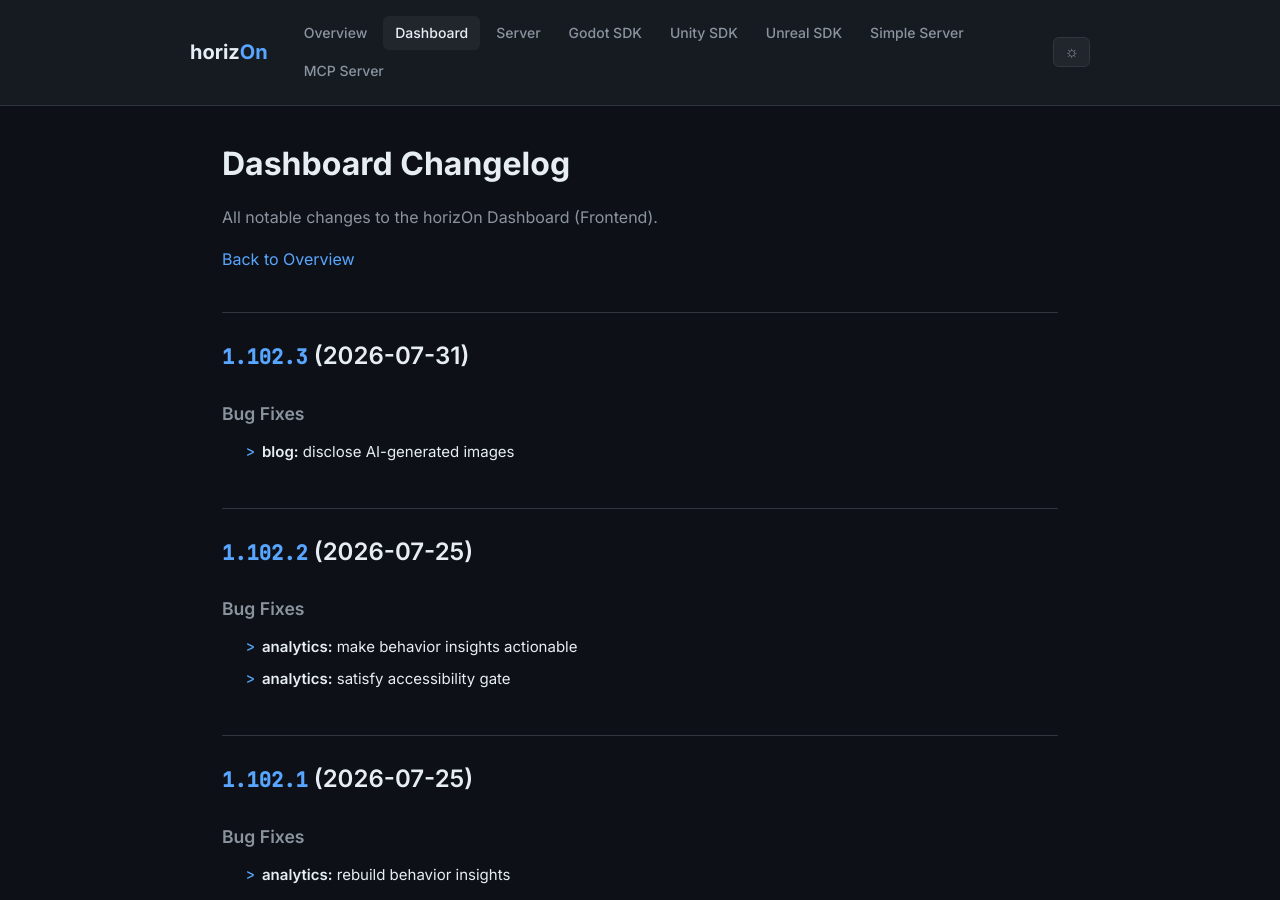
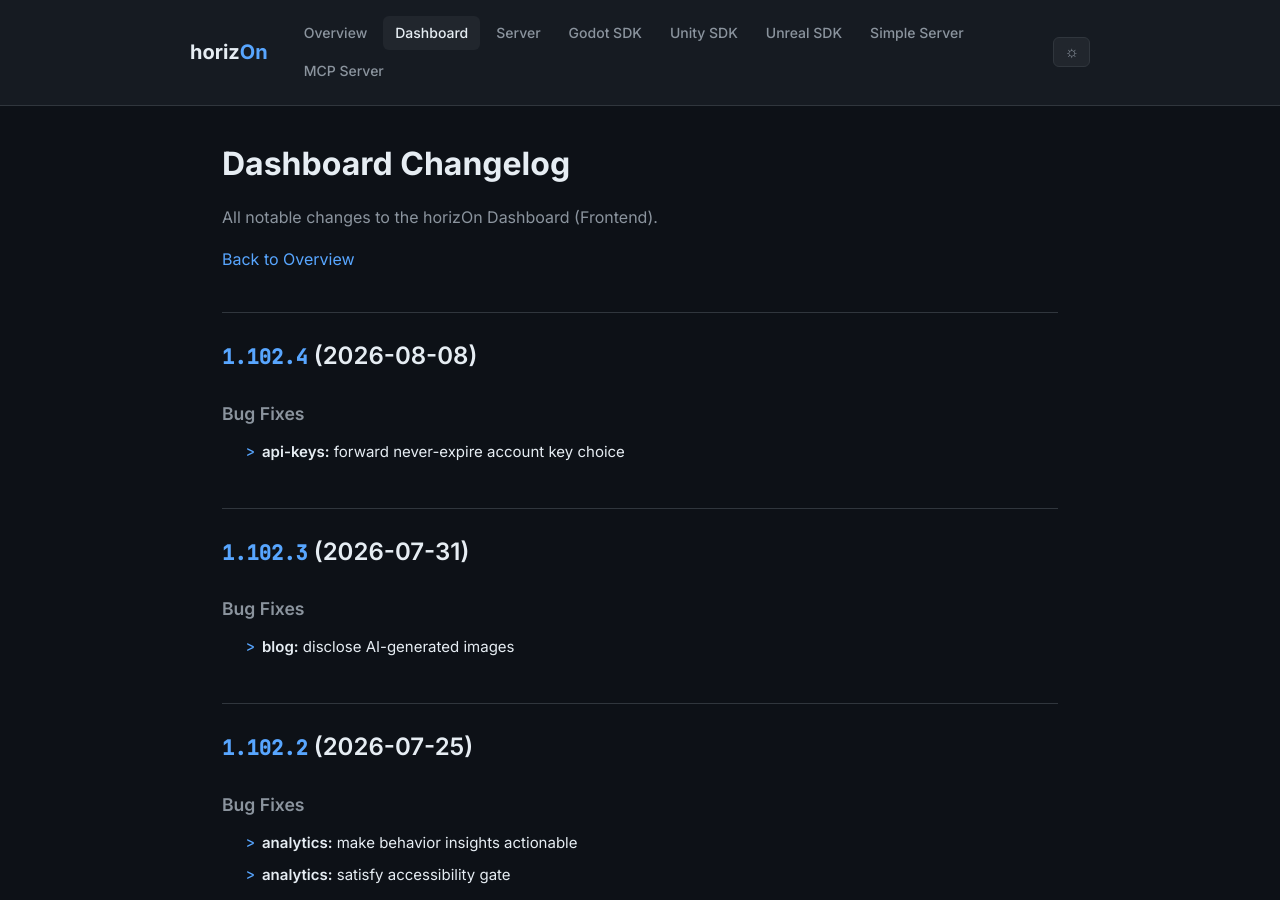
Before and after one commit to ProjectMakersDE/horizOn-Changelog, a Jekyll site: the page built from dashboard-changelog.md, in a window 1280 px wide and 900 px high. Built offline with Jekyll 4.4.1, drawn with Linux system fonts in a browser that asks for light colours.

Commit message:
chore: reconcile changelogs

```diff
--- a/dashboard-changelog.md
+++ b/dashboard-changelog.md
@@ -8,6 +8,13 @@ title: Dashboard Changelog
 All notable changes to the horizOn Dashboard (Frontend).
 
 [Back to Overview](.)
+
+## [1.102.4](https://github.com/ProjectMakersDE/horizOn-Dashboard/compare/v1.102.3...v1.102.4) (2026-08-08)
+
+
+### Bug Fixes
+
+* **api-keys:** forward never-expire account key choice ([7c75dc3](https://github.com/ProjectMakersDE/horizOn-Dashboard/commit/7c75dc3b07df62b14063b86adab790972e276752))
 
 ## [1.102.3](https://github.com/ProjectMakersDE/horizOn-Dashboard/compare/v1.102.2...v1.102.3) (2026-07-31)
 
```
Also changed, not shown: index.md (+1 -1 lines).
